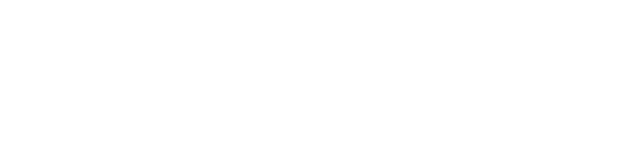
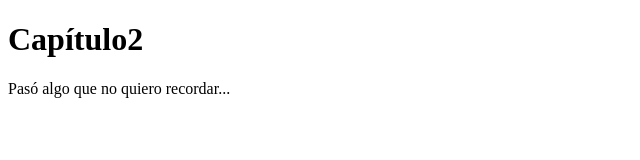
Before and after one commit to acalderon2021/2023-2024-CSAAI-Practicas, a plain HTML site: page P1/S1/hola_mundo2.html in a window 1280 px wide. Shown: the whole page, without its empty margins (0-640 px from the left). Drawn offline with Linux system fonts and the light colour scheme.

Commit message:
holamundo2bien

```diff
--- a/P1/S1/hola_mundo2.html
+++ b/P1/S1/hola_mundo2.html
@@ -3,9 +3,10 @@
 <head>
     <meta charset="UTF-8">
     <meta name="viewport" content="width=device-width, initial-scale=1.0">
-    <title>Pasó algo que no quiero recordar...</title>
+    <title>Hola mundo 2</title>
 </head>
 <body>
-
+    <h1>Capítulo2</h1>
+    <p> Pasó algo que no quiero recordar...</p>
 </body>
 </html>
```
